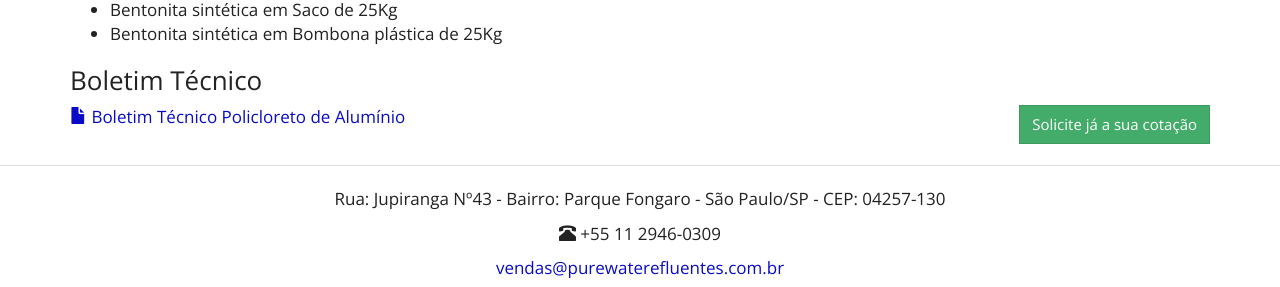
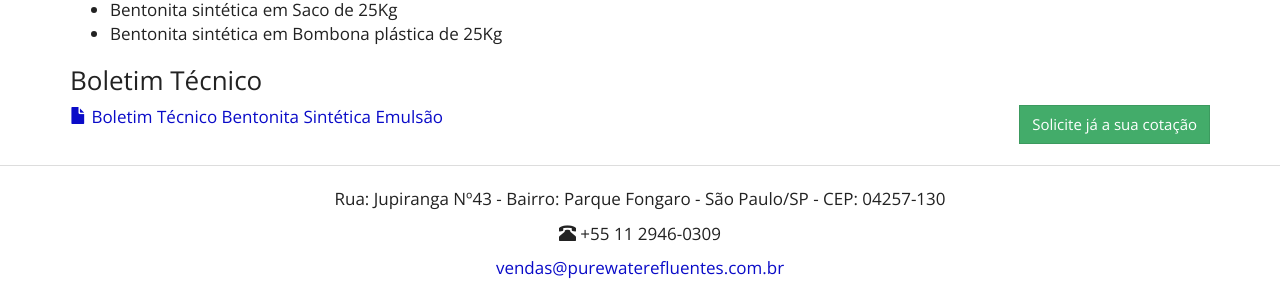
Before and after one commit to purewaterefluentes/purewaterefluentes.github.io, a Jekyll site: the page built from produtos/lubrificante-perfuracao-pocos.md, in a window 1280 px wide and 1361 px high. Shown: the part 1071-1358 px from the top of the window. Built offline with Jekyll 4.4.1, drawn with Linux system fonts in a browser that asks for light colours; nearby versions of some CDN libraries; library files that are not in the unit come from our copies.

Commit message:
Update lubrificante-perfuracao-pocos.md

```diff
--- a/produtos/lubrificante-perfuracao-pocos.md
+++ b/produtos/lubrificante-perfuracao-pocos.md
@@ -38,5 +38,5 @@ Apresenta grande vantagem e diferencial no armazenamento, transporte e manipula
 ### Boletim Técnico
 
 {% include purewater/link-boletim.html
-   label="Boletim Técnico Policloreto de Alumínio"
+   label="Boletim Técnico Bentonita Sintética Emulsão"
    arquivo="Boletim-tecnico-lubrificante-perfuração-emulsão.pdf" %}
```
